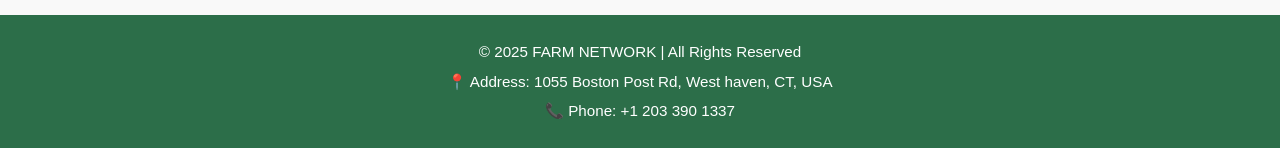
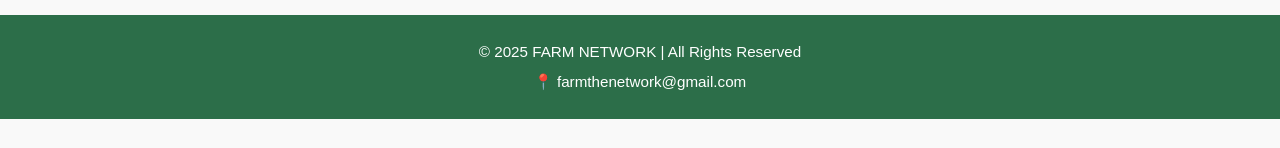
Before and after one commit to farmthenetwork-star/Farmnetwork, a plain HTML site: page index.html in a window 1280 px wide. Shown: the part 1221-1369 px from the top of the page. After the commit the page ends 1340 px from the top, so only its background shows below. Drawn offline with Linux system fonts and the light colour scheme.

Commit message:
Update index.html

```diff
--- a/index.html
+++ b/index.html
@@ -85,8 +85,7 @@
   <!-- Footer -->
   <footer>
     <p>&copy; 2025 FARM NETWORK | All Rights Reserved</p>
-    <p>📍 Address: 1055 Boston Post Rd, West haven, CT, USA</p>
-    <p>📞 Phone: +1 203 390 1337</p>
+    <p>📍 farmthenetwork@gmail.com</p>
   </footer>
 
   <!-- JS Link -->
```
